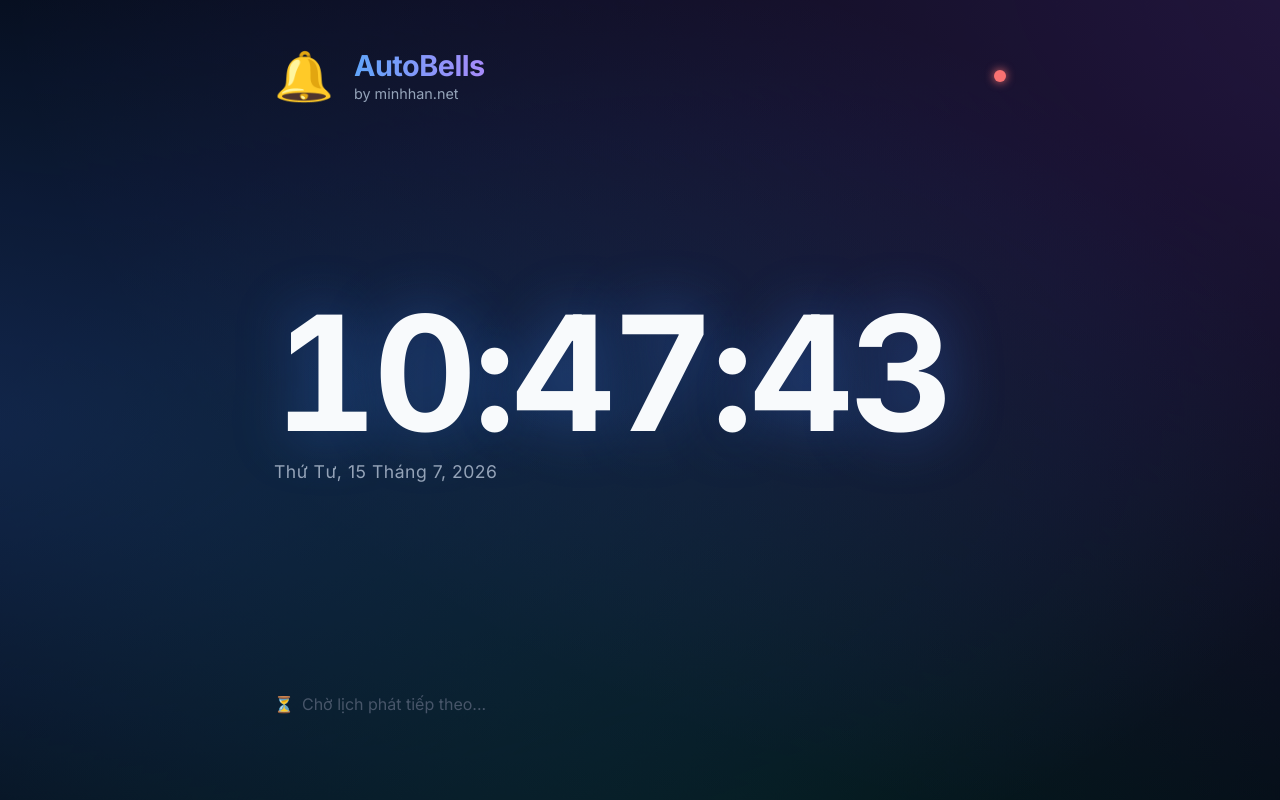
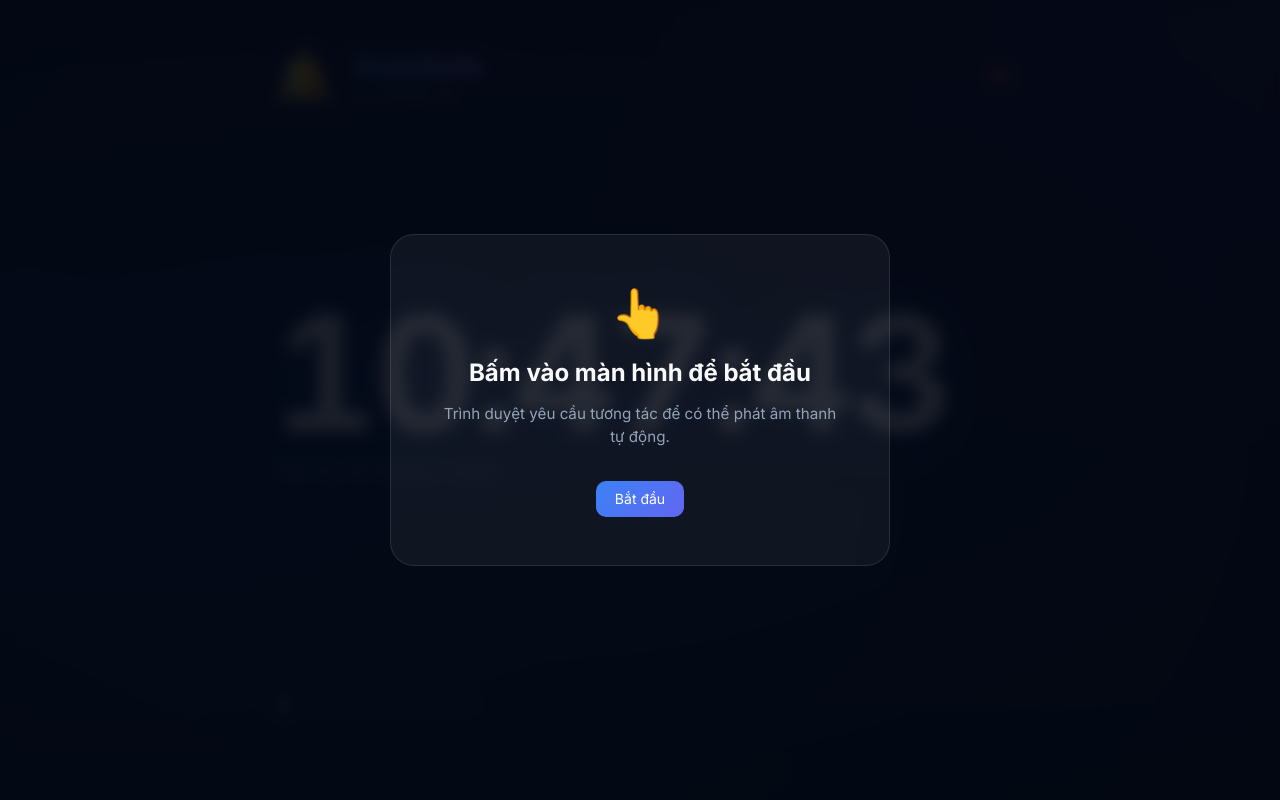
Before and after one commit to hanmn1k99/auto-bell-by-minhhan.net, a React (Vite) app in the folder frontend/: page / in a window 1280 px wide. Built offline with nearby package versions, Linux system fonts and the light colour scheme; no server answers.

Commit message:
Fix browser autoplay policy with interaction overlay

```diff
--- a/frontend/src/PlayerPage.tsx
+++ b/frontend/src/PlayerPage.tsx
@@ -18,6 +18,7 @@ export default function PlayerPage() {
   const [nowPlaying, setNowPlaying] = useState<AudioEvent | null>(null);
   const [bellPlaying, setBellPlaying] = useState<AudioEvent | null>(null);
   const [logoUrl, setLogoUrl] = useState<string | null>(null);
+  const [interacted, setInteracted] = useState(false);
   const audioRef = useRef<HTMLAudioElement | null>(null);
   const bellRef = useRef<HTMLAudioElement | null>(null);
 
@@ -81,8 +82,27 @@ export default function PlayerPage() {
   const formatTime = (d: Date) => d.toLocaleTimeString('vi-VN', { hour12: false });
   const formatDate = (d: Date) => d.toLocaleDateString('vi-VN', { weekday: 'long', year: 'numeric', month: 'long', day: 'numeric' });
 
+  const unlockAudio = () => {
+    setInteracted(true);
+    // Silent play to unlock AudioContext
+    if (audioRef.current) {
+      audioRef.current.play().catch(() => {});
+      audioRef.current.pause();
+    }
+  };
+
   return (
-    <div className="player-root">
+    <div className="player-root" onClick={!interacted ? unlockAudio : undefined}>
+      {!interacted && (
+        <div className="interaction-overlay">
+          <div className="interaction-box">
+            <span style={{ fontSize: '3rem' }}>👆</span>
+            <h2>Bấm vào màn hình để bắt đầu</h2>
+            <p>Trình duyệt yêu cầu tương tác để có thể phát âm thanh tự động.</p>
+            <button className="btn btn-primary mt-2" onClick={unlockAudio}>Bắt đầu</button>
+          </div>
+        </div>
+      )}
       <div className="player-bg-animated" />
       <div className="player-container">
         <header className="player-header">
--- a/frontend/src/player.css
+++ b/frontend/src/player.css
@@ -17,6 +17,35 @@
 }
 
 /* Animated gradient background */
+.interaction-overlay {
+  position: absolute;
+  inset: 0;
+  background: rgba(3, 7, 18, 0.9);
+  backdrop-filter: blur(8px);
+  z-index: 9999;
+  display: flex;
+  align-items: center;
+  justify-content: center;
+  text-align: center;
+  padding: 2rem;
+}
+
+.interaction-box {
+  background: rgba(255, 255, 255, 0.05);
+  border: 1px solid rgba(255, 255, 255, 0.1);
+  padding: 3rem;
+  border-radius: 24px;
+  display: flex;
+  flex-direction: column;
+  gap: 1rem;
+  align-items: center;
+  max-width: 500px;
+}
+
+.interaction-box h2 { font-size: 1.5rem; color: #f8fafc; }
+.interaction-box p { color: #94a3b8; font-size: 0.95rem; line-height: 1.5; }
+.mt-2 { margin-top: 1rem; }
+
 .player-bg-animated {
   position: absolute;
   inset: -50%;
```
